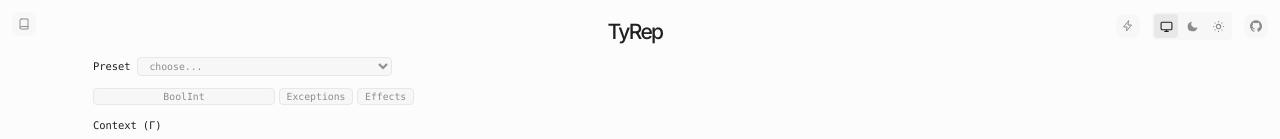
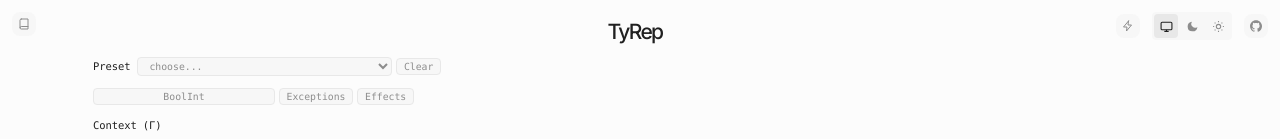
Before and after one commit to Dogeon188/tyrep, a React (Vite) app: page / in a window 1280 px wide. Shown: the top 139 px of the page. Built offline with nearby package versions, Linux system fonts and the light colour scheme.

Commit message:
Add a clear button next to Preset

```diff
--- a/src/App.css
+++ b/src/App.css
@@ -61,6 +61,22 @@
     border-radius: var(--radius-small);
     background: var(--gray-2);
     color: var(--muted);
+}
+
+.clear-button {
+    font-family: inherit;
+    font-size: 0.7rem;
+    padding: 0.15rem 0.5rem;
+    border: 1px solid var(--border);
+    border-radius: var(--radius-small);
+    background: var(--gray-2);
+    color: var(--muted);
+    cursor: pointer;
+    transition: opacity 0.2s;
+}
+
+.clear-button:hover {
+    opacity: 0.7;
 }
 
 .primitives-toggle[aria-pressed='true'] {
--- a/src/App.tsx
+++ b/src/App.tsx
@@ -111,6 +111,16 @@ function App() {
                             ))}
                         </select>
                     </span>
+                    <button
+                        type="button"
+                        className="clear-button"
+                        onClick={() => {
+                            setCtxSrc('')
+                            setTermSrc('')
+                        }}
+                    >
+                        Clear
+                    </button>
                 </div>
                 <div className="preset-row">
                     <button
```
